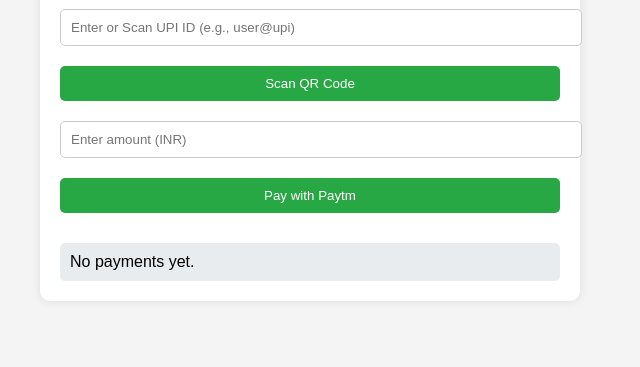
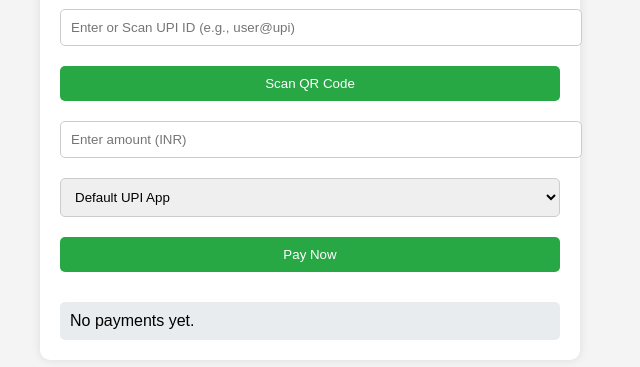
Before and after one commit to manojpandian666/upi-payment-tracker, a plain HTML site: page index.html in a window 1280 px wide. Shown: the part 109-476 px from the top of the page, without its empty margins (330-970 px from the left). Drawn offline with Linux system fonts and the light colour scheme.

Commit message:
Update index.html

```diff
--- a/index.html
+++ b/index.html
@@ -20,7 +20,7 @@
       border-radius: 10px;
       box-shadow: 0 0 10px rgba(0, 0, 0, 0.1);
     }
-    input, button {
+    input, button, select {
       width: 100%;
       padding: 10px;
       margin: 10px 0;
@@ -56,7 +56,13 @@
     <button onclick="startScan()">Scan QR Code</button>
     <div id="reader" style="display:none;"></div>
     <input type="number" id="amount" placeholder="Enter amount (INR)" />
-    <button onclick="makePayment()">Pay with Paytm</button>
+    <select id="appSelector">
+      <option value="">Default UPI App</option>
+      <option value="net.one97.paytm">Paytm</option>
+      <option value="com.google.android.apps.nbu.paisa.user">GPay</option>
+      <option value="com.phonepe.app">PhonePe</option>
+    </select>
+    <button onclick="makePayment()">Pay Now</button>
     <div class="log" id="log"></div>
   </div>
 
@@ -64,20 +70,32 @@
     function makePayment() {
       const upiId = document.getElementById('upiId').value.trim();
       const amount = document.getElementById('amount').value.trim();
+      const selectedPackage = document.getElementById('appSelector').value;
 
       if (!upiId || !amount) {
         alert("Please enter both UPI ID and amount.");
         return;
       }
 
-      //paytm://upi/pay?scheme=upi&payee=98XXXXXX90@paytm&amount=100&description=Payment+for+goods
-      const upiUri = `upi://pay?pa=${upiId}&pn=Friend&am=${amount}&cu=INR`;
-      const encodedUri = encodeURIComponent(upiUri);
-      const paytmUri = `paytmmp://pay?url=${encodedUri}`;
-      const paytmNewUri = `paytm://upi/pay?pa=${upiId}&pn=GroupExpense&am=${amount}&cu=INR`;
-      window.location.href = paytmNewUri;
+      const upiUri = `upi://pay?pa=${upiId}&pn=GroupExpense&am=${amount}&cu=INR`;
 
-      const logEntry = `Paid ₹${amount} to ${upiId} on ${new Date().toLocaleString()}\n`;
+      if (navigator.userAgent.match(/Android/i)) {
+        if (selectedPackage) {
+          const intentUri = `intent://pay?pa=${upiId}&pn=GroupExpense&am=${amount}&cu=INR#Intent;scheme=upi;package=${selectedPackage};end`;
+          window.location.href = intentUri;
+        } else {
+          window.location.href = upiUri;
+        }
+      } else if (navigator.userAgent.match(/iPhone|iPad|iPod/i)) {
+        // iOS does not support UPI intents, just try generic UPI link
+        window.location.href = upiUri;
+        alert("On iOS, system will try to open a supported UPI app. If nothing happens, open your UPI app manually.");
+      } else {
+        alert("UPI payments are only supported on mobile devices.");
+      }
+
+      const logEntry = `Paid ₹${amount} to ${upiId} on ${new Date().toLocaleString()}
+`;
       let currentLog = localStorage.getItem("payments") || "";
       currentLog += logEntry;
       localStorage.setItem("payments", currentLog);
```
